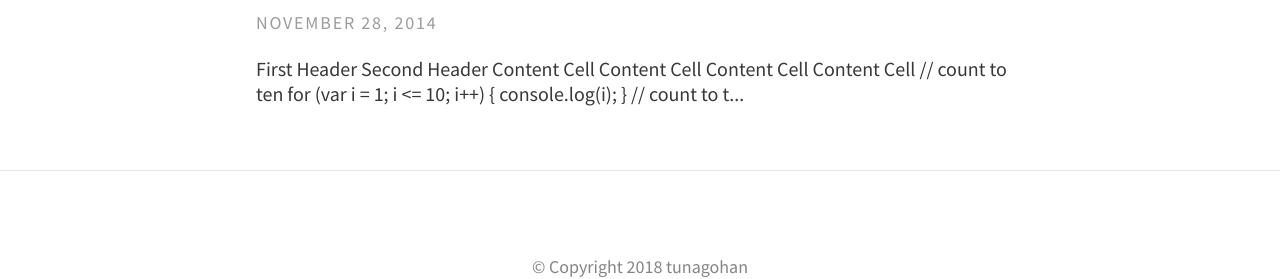
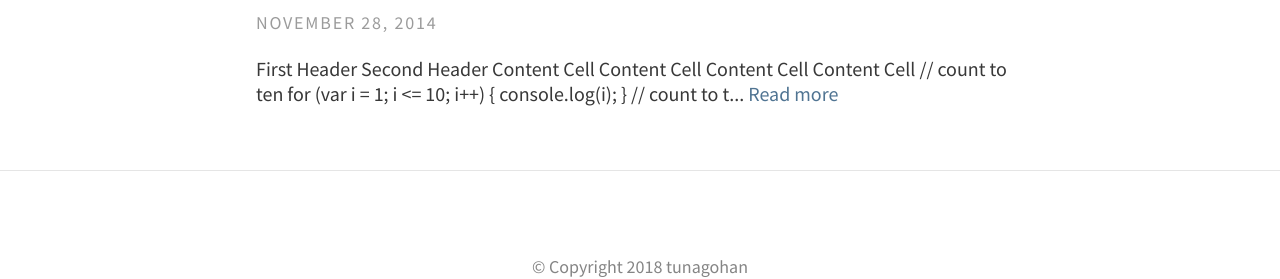
Before and after one commit to tunagohan/tunagohan.github.io, a Jekyll site: the page built from index.html, in a window 1280 px wide. Shown: the part 408-687 px from the top of the page. Built offline with Jekyll 4.4.1, drawn with Linux system fonts in a browser that asks for light colours; the list of posts is cut into pages by our own code.

Commit message:
update read more..

```diff
--- a/_layouts/home.html
+++ b/_layouts/home.html
@@ -34,6 +34,9 @@ layout: default
             <!--<a class="button" href="{{ post.url | prepend: site.baseurl }}">
               {{ site.theme_settings.str_continue_reading }}
             </a>-->
+            {% if post.excerpt != post.content %}
+              <a href="{{ site.baseurl }}{{ post.url }}">Read more</a>
+            {% endif %}
           </div>
       </span>
     </div>
```
